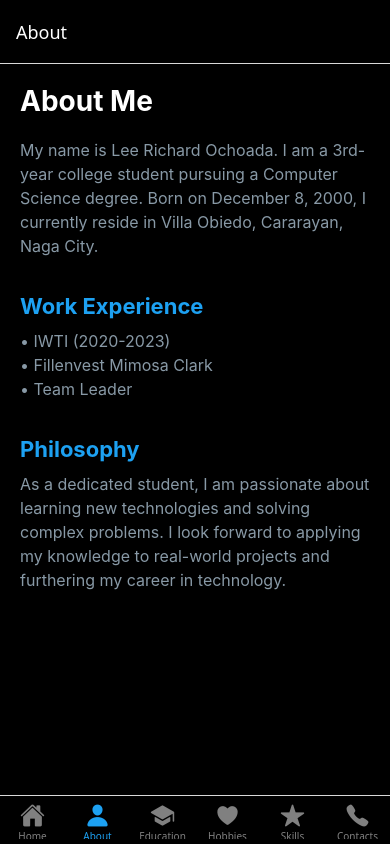
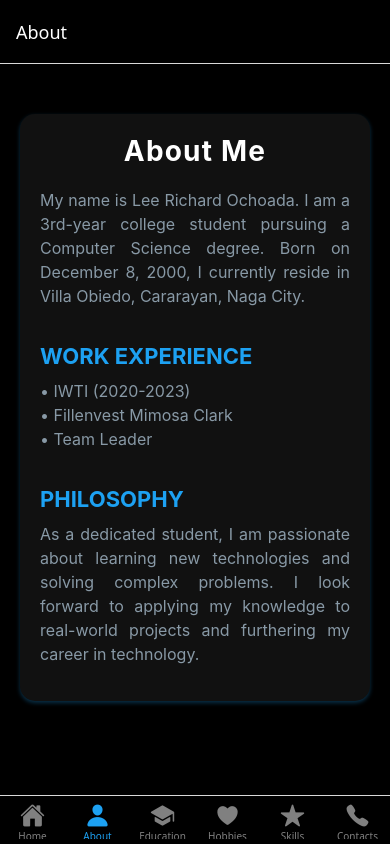
Before and after one commit to ipreferlee/gamedev, a React Native app: screen /About in a window 390 px wide. Built offline with nearby package versions, Linux system fonts and the light colour scheme.

Commit message:
Update AboutScreen.js

```diff
--- a/screens/AboutScreen.js
+++ b/screens/AboutScreen.js
@@ -29,16 +29,27 @@ export default function AboutScreen() {
 const styles = StyleSheet.create({
   container: {
     flex: 1,
-    backgroundColor: 'black',
+    backgroundColor: '#000', // Pure black for contrast
+    paddingHorizontal: 20,
+    paddingTop: 50,
   },
   content: {
     padding: 20,
+    backgroundColor: '#111', // Slightly lighter black for depth
+    borderRadius: 15,
+    shadowColor: '#1DA1F2',
+    shadowOffset: { width: 0, height: 2 },
+    shadowOpacity: 0.3,
+    shadowRadius: 4,
+    elevation: 5,
   },
   heading: {
     fontSize: 28,
     fontWeight: 'bold',
     color: 'white',
     marginBottom: 20,
+    textAlign: 'center',
+    letterSpacing: 1.2,
   },
   subheading: {
     fontSize: 22,
@@ -46,11 +57,55 @@ const styles = StyleSheet.create({
     color: '#1DA1F2',
     marginTop: 20,
     marginBottom: 10,
+    textTransform: 'uppercase',
   },
   text: {
     fontSize: 16,
     color: '#8899A6',
     lineHeight: 24,
     marginBottom: 15,
+    textAlign: 'justify',
+  },
+  divider: {
+    height: 1,
+    backgroundColor: '#1DA1F2',
+    marginVertical: 20,
+    opacity: 0.5,
+  },
+  button: {
+    marginTop: 20,
+    backgroundColor: '#1DA1F2',
+    paddingVertical: 12,
+    borderRadius: 25,
+    alignItems: 'center',
+  },
+  buttonText: {
+    color: 'white',
+    fontSize: 16,
+    fontWeight: '600',
+    textTransform: 'uppercase',
+  },
+  listItem: {
+    flexDirection: 'row',
+    alignItems: 'center',
+    paddingVertical: 10,
+  },
+  listBullet: {
+    width: 8,
+    height: 8,
+    borderRadius: 4,
+    backgroundColor: '#1DA1F2',
+    marginRight: 10,
+  },
+  listItemText: {
+    fontSize: 16,
+    color: '#8899A6',
+    lineHeight: 22,
+  },
+  footerText: {
+    textAlign: 'center',
+    color: '#666',
+    marginTop: 30,
+    fontSize: 14,
   },
 });
```
